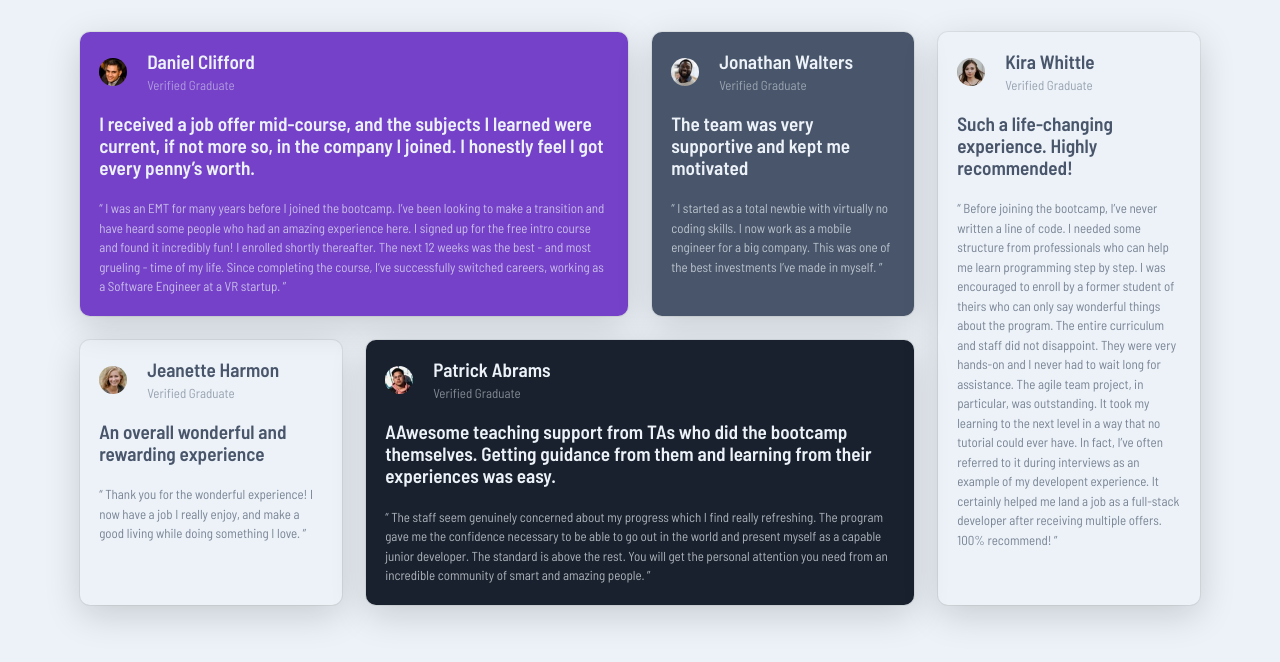
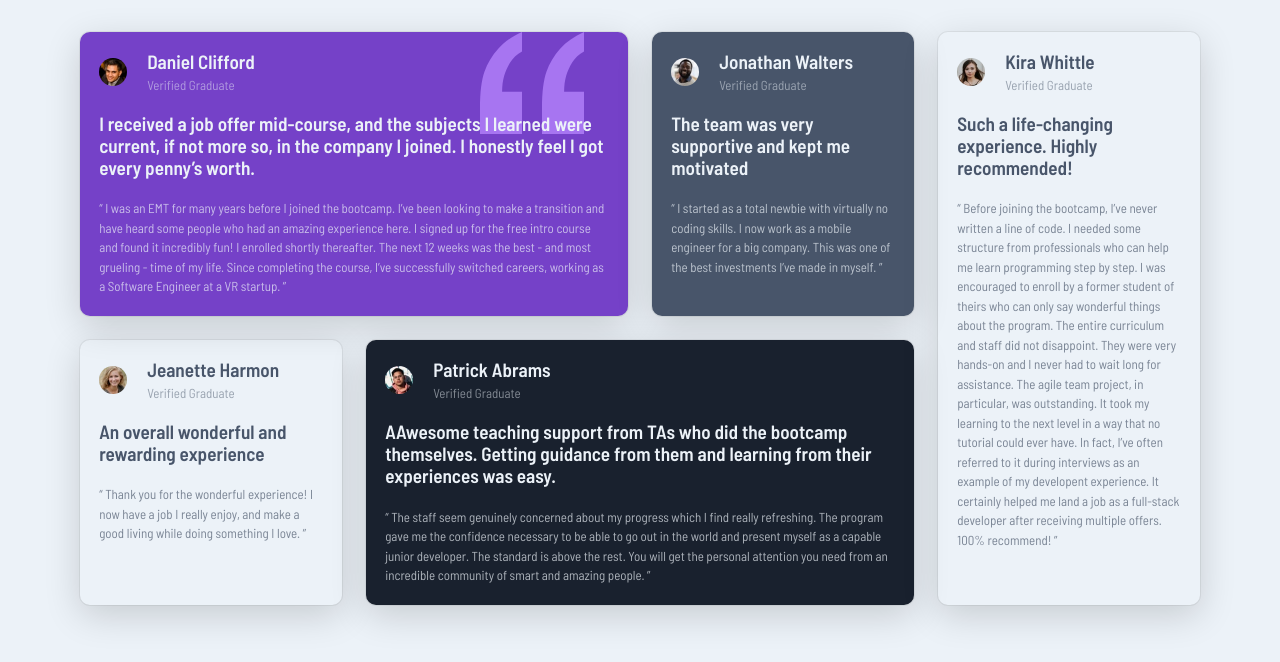
Before and after one commit to bennahiaoualid/testimonials-grid-section-main, a plain HTML site: page index.html in a window 1280 px wide. Drawn offline with Linux system fonts and the light colour scheme.

Commit message:
edit readme

```diff
--- a/css/style.css
+++ b/css/style.css
@@ -78,6 +78,9 @@ body {
 }
 .container .testimonial:first-child{
     background-color: var(--primary-color-violet);
+    background-image: url("../images/bg-pattern-quotation.svg");
+    background-repeat: no-repeat;
+    background-position: top right 10%;
 }
 
 .container .testimonial:nth-child(2){
```
Also changed, not shown: 3 other files.
